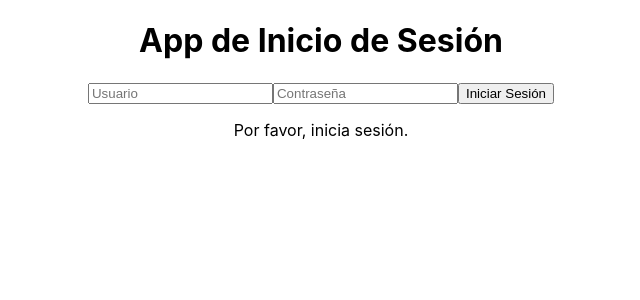
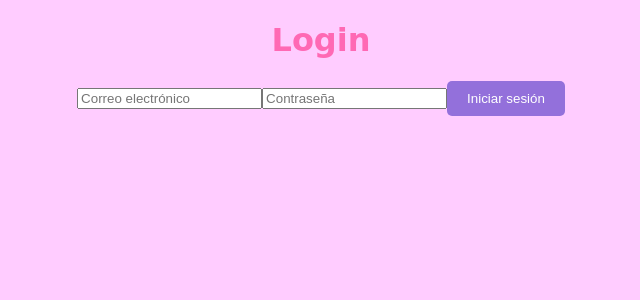
Before and after one commit to MonserrathAranda/mane, a React (Create React App) app: page / in a window 1280 px wide. Shown: the top 300 px of the page, without its empty margins (319-959 px from the left). Built offline with nearby package versions, Linux system fonts and the light colour scheme.

Commit message:
Se agregan nuevos archivos js para mi proyecto

```diff
--- a/src/App.css
+++ b/src/App.css
@@ -36,3 +36,37 @@
     transform: rotate(360deg);
   }
 }
+
+.menu-button {
+  display: flex;
+  flex-direction: column;
+  cursor: pointer;
+}
+
+.bar1, .bar2, .bar3 {
+  width: 25px;
+  height: 3px;
+  background-color: #333;
+  margin: 3px 0;
+  transition: 0.4s;
+}
+
+.open .bar1 {
+  transform: rotate(-45deg) translate(-5px, 6px);
+}
+
+.open .bar2 {
+  opacity: 0;
+}
+
+.open .bar3 {
+  transform: rotate(45deg) translate(-5px, -6px);
+}
+
+.menu {
+  display: none;
+}
+
+.open .menu {
+  display: block;
+}
--- a/src/App.js
+++ b/src/App.js
@@ -1,19 +1,26 @@
-// App.js
-import React from 'react';
-import './App.css';
-import { AuthProvider } from './AuthContext';
-import LoginForm from './LoginForm';
-import HomePage from './HomePage';
+import React, { useState } from 'react';
+import Login from './Login';
+import MainPage from './MainPage';
 
 function App() {
+  const [isLoggedIn, setIsLoggedIn] = useState(false);
+
+  const handleLogin = (isAuthenticated) => {
+    setIsLoggedIn(isAuthenticated);
+  };
+
+  const handleLogout = () => {
+    setIsLoggedIn(false);
+  };
+
   return (
-    <AuthProvider>
-      <div className="App">
-        <h1>App de Inicio de Sesión</h1>
-        <LoginForm />
-        <HomePage />
-      </div>
-    </AuthProvider>
+    <div>
+      {isLoggedIn ? (
+        <MainPage onLogout={handleLogout} />
+      ) : (
+        <Login onLogin={handleLogin} />
+      )}
+    </div>
   );
 }
 
--- a/src/AuthContext.js
+++ /dev/null
@@ -1,27 +0,0 @@
-import { createContext, useContext, useState } from 'react';
-
-const AuthContext = createContext();
-
-export function useAuth() {
-  return useContext(AuthContext);
-}
-
-export function AuthProvider({ children }) {
-  const [user, setUser] = useState(null);
-
-  const login = (username, password) => {
-    // Aquí debes verificar las credenciales y autenticar al usuario
-    // Puedes usar una API o autenticación simulada
-    setUser({ username });
-  };
-
-  const logout = () => {
-    setUser(null);
-  };
-
-  return (
-    <AuthContext.Provider value={{ user, login, logout }}>
-      {children}
-    </AuthContext.Provider>
-  );
-}
--- /dev/null
+++ b/src/BurgerMenu.css
@@ -0,0 +1,23 @@
+.menu-desplegable {
+    display: block;
+    background-color: #333;
+    color: #fff;
+    position: absolute;
+    top: 30px;
+    right: 0;
+  }
+
+  .menu-desplegable ul {
+    list-style: none;
+    padding: 0;
+  }
+
+  .menu-desplegable li {
+    padding: 10px;
+    text-align: center;
+    cursor: pointer;
+  }
+
+  .menu-desplegable li:hover {
+    background-color: #444;
+  }
--- /dev/null
+++ b/src/BurgerMenu.js
@@ -0,0 +1,52 @@
+import React, { useState } from 'react';
+
+function MenuHamburguesa() {
+  const [menuAbierto, setMenuAbierto] = useState(false);
+
+  const toggleMenu = () => {
+    setMenuAbierto(!menuAbierto);
+  };
+
+  return (
+    <div>
+        <button onClick={toggleMenu} style={kawaiiButtonStyle}>☰</button>
+        {menuAbierto && (
+            <div className="menu-desplegable" style={kawaiiMenuStyle}>
+                <ul>
+                    <li style={kawaiiListItemStyle}>Inicio</li>
+                    <li style={kawaiiListItemStyle}>Perfil</li>
+                    <li style={kawaiiListItemStyle}>Configuraciones</li>
+                </ul>
+            </div>
+        )}
+    </div>
+);
+}
+
+export default MenuHamburguesa;
+
+const kawaiiButtonStyle = {
+    fontSize: '24px',
+    backgroundColor: '#ffcccb',
+    borderRadius: '50%',
+    padding: '5px',
+    boxShadow: '0 2px 4px rgba(0, 0, 0, 0.2)',
+    cursor: 'pointer',
+};
+
+const kawaiiMenuStyle = {
+    backgroundColor: '#ffcccb',
+    borderRadius: '10px',
+    boxShadow: '0 2px 4px rgba(0, 0, 0, 0.2)',
+    padding: '10px',
+    position: 'absolute',
+    top: '40px',
+    left: '0',
+};
+
+const kawaiiListItemStyle = {
+    fontSize: '18px',
+    padding: '5px',
+    borderBottom: '1px solid #ffaaaa',
+    listStyle: 'none',
+};
--- a/src/HomePage.js
+++ /dev/null
@@ -1,21 +0,0 @@
-import React from 'react';
-import { useAuth } from './AuthContext';
-
-function HomePage() {
-  const { user, logout } = useAuth();
-
-  return (
-    <div>
-      {user ? (
-        <>
-          <h2>Bienvenido, {user.username}</h2>
-          <button onClick={logout}>Cerrar Sesión</button>
-        </>
-      ) : (
-        <p>Por favor, inicia sesión.</p>
-      )}
-    </div>
-  );
-}
-
-export default HomePage;
--- /dev/null
+++ b/src/Login.js
@@ -0,0 +1,38 @@
+import React, { useState } from 'react';
+
+const Login = ({ onLogin }) => {
+  const [email, setEmail] = useState('');
+  const [password, setPassword] = useState('');
+
+  const handleLogin = () => {
+    // Verifica las credenciales (esto es solo un ejemplo)
+    if (email === 'monse@email.com' && password === '12345') {
+      onLogin(true);
+    } else {
+      alert('Credenciales incorrectas');
+    }
+  };
+
+  return (
+    <div style={{ textAlign: 'center' }}>
+      <h1>Login</h1>
+      <input
+        type="email"
+        placeholder="Correo electrónico"
+        value={email}
+        onChange={(e) => setEmail(e.target.value)}
+        style={{ marginBottom: '10px' }} // Agrega un espacio entre los campos
+      />
+      <input
+        type="password"
+        placeholder="Contraseña"
+        value={password}
+        onChange={(e) => setPassword(e.target.value)}
+        style={{ marginBottom: '10px' }} // Agrega un espacio entre los campos
+      />
+      <button onClick={handleLogin}>Iniciar sesión</button>
+    </div>
+  );
+};
+
+export default Login;
--- a/src/LoginForm.js
+++ /dev/null
@@ -1,33 +0,0 @@
-import React, { useState } from 'react';
-import { useAuth } from './AuthContext';
-
-function LoginForm() {
-  const { login } = useAuth();
-  const [username, setUsername] = useState('');
-  const [password, setPassword] = useState('');
-
-  const handleLogin = () => {
-    // Llama a la función de inicio de sesión del contexto con las credenciales
-    login(username, password);
-  };
-
-  return (
-    <div>
-      <input
-        type="text"
-        placeholder="Usuario"
-        value={username}
-        onChange={(e) => setUsername(e.target.value)}
-      />
-      <input
-        type="password"
-        placeholder="Contraseña"
-        value={password}
-        onChange={(e) => setPassword(e.target.value)}
-      />
-      <button onClick={handleLogin}>Iniciar Sesión</button>
-    </div>
-  );
-}
-
-export default LoginForm;
--- /dev/null
+++ b/src/MainPage.css
@@ -0,0 +1,30 @@
+/* Fondo rosa pastel */
+body {
+    background-color: #ffccff;
+  }
+
+  /* Estilo del título */
+  h1 {
+    color: #ff69b4; /* Rosa fuerte */
+    font-family: 'Comic Sans MS', cursive; /* Fuente kawaii */
+    text-align: center;
+  }
+
+  /* Estilo del botón */
+  button {
+    background-color: #9370db; /* Morado */
+    color: #ffffff; /* Texto blanco */
+    padding: 10px 20px;
+    border: none;
+    border-radius: 5px;
+    cursor: pointer;
+
+
+  }
+
+  .contenedor {
+    display: flex; /* Utilizamos display:flex para alinear vertical y horizontalmente */
+    justify-content: center; /* Centramos horizontalmente */
+    align-items: center; /* Centramos verticalmente */
+    height: 100vh; /* Esto es opcional y establece la altura del contenedor al 100% de la altura de la ventana. Puedes ajustarlo según tus necesidades. */
+  }
--- /dev/null
+++ b/src/MainPage.js
@@ -0,0 +1,16 @@
+import React from 'react';
+import MenuHamburguesa from './BurgerMenu';
+import './MainPage.css'
+
+const MainPage = ({ onLogout }) => {
+  return (
+    <div>
+        <MenuHamburguesa />
+      <h1>Página Principal</h1>
+      <div className='contenedor'><button  onClick={onLogout}>Cerrar sesión</button></div>
+      {/* Aquí puedes agregar tu menú hamburguesa */}
+    </div>
+  );
+};
+
+export default MainPage;
--- a/src/index.js
+++ b/src/index.js
@@ -4,10 +4,12 @@ import './index.css';
 import App from './App';
 import reportWebVitals from './reportWebVitals';
 
+
 const root = ReactDOM.createRoot(document.getElementById('root'));
 root.render(
   <React.StrictMode>
     <App />
+
   </React.StrictMode>
 );
 
```
